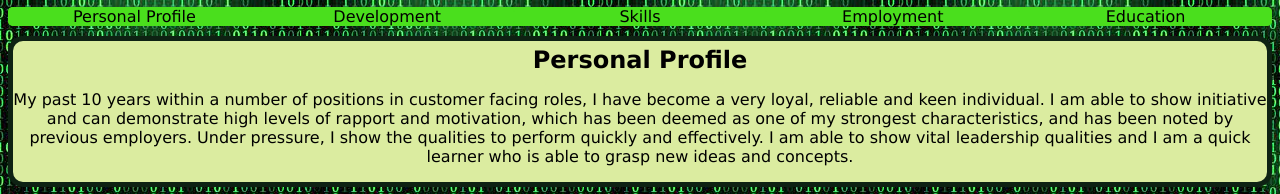
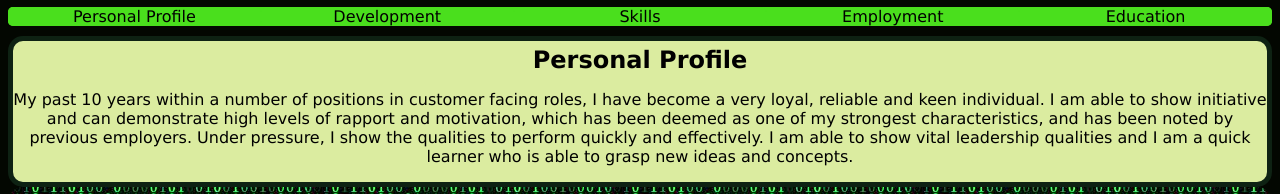
Before and after one commit to S-Hodges/portfolio.github.io, a plain HTML site: page index.html in a window 1280 px wide. Shown: the part 256-450 px from the top of the page. Drawn offline with Linux system fonts and the light colour scheme; a script that the page names is missing.

Commit message:
Update binary-green.css

```diff
--- a/style/binary-green.css
+++ b/style/binary-green.css
@@ -2,7 +2,6 @@ body {
 	overflow: auto;
 	font-family: verdana, Arial, Helvetica, sans-serif;
 	background-color: rgb(3, 7, 1);
-	background-image: url(img/binary1.jfif);
 	text-align: center;
 	box-sizing: border-box;
 }
```
